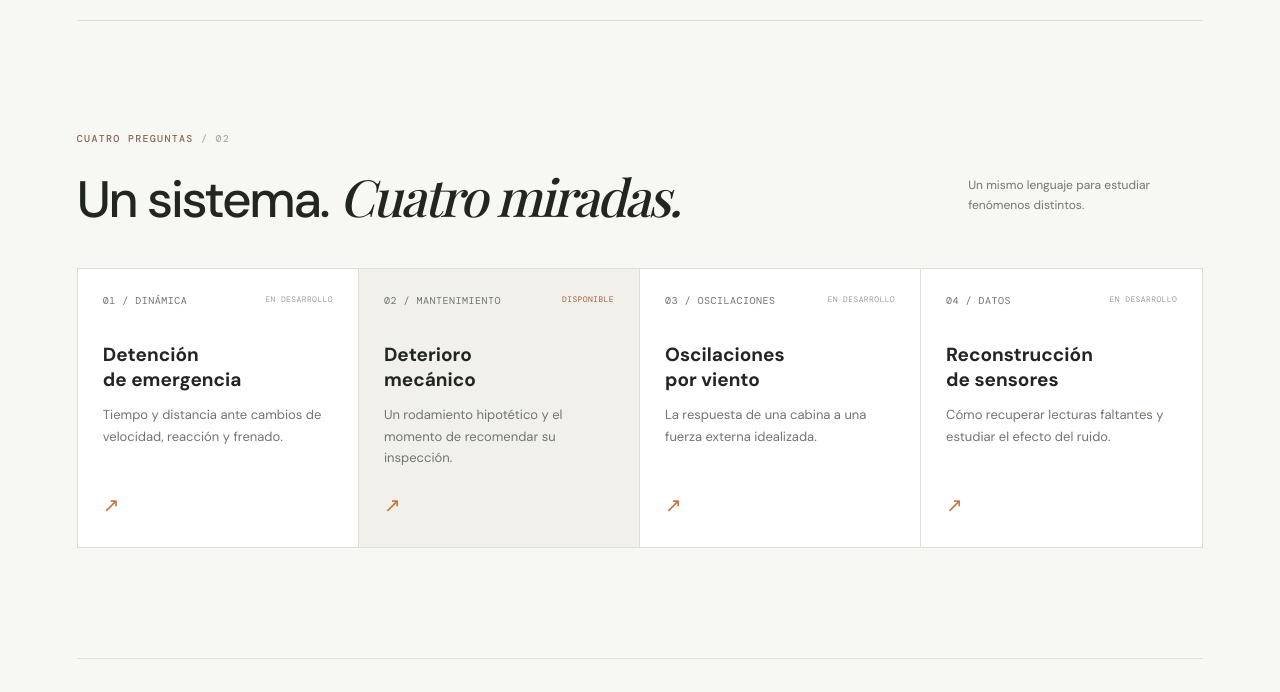
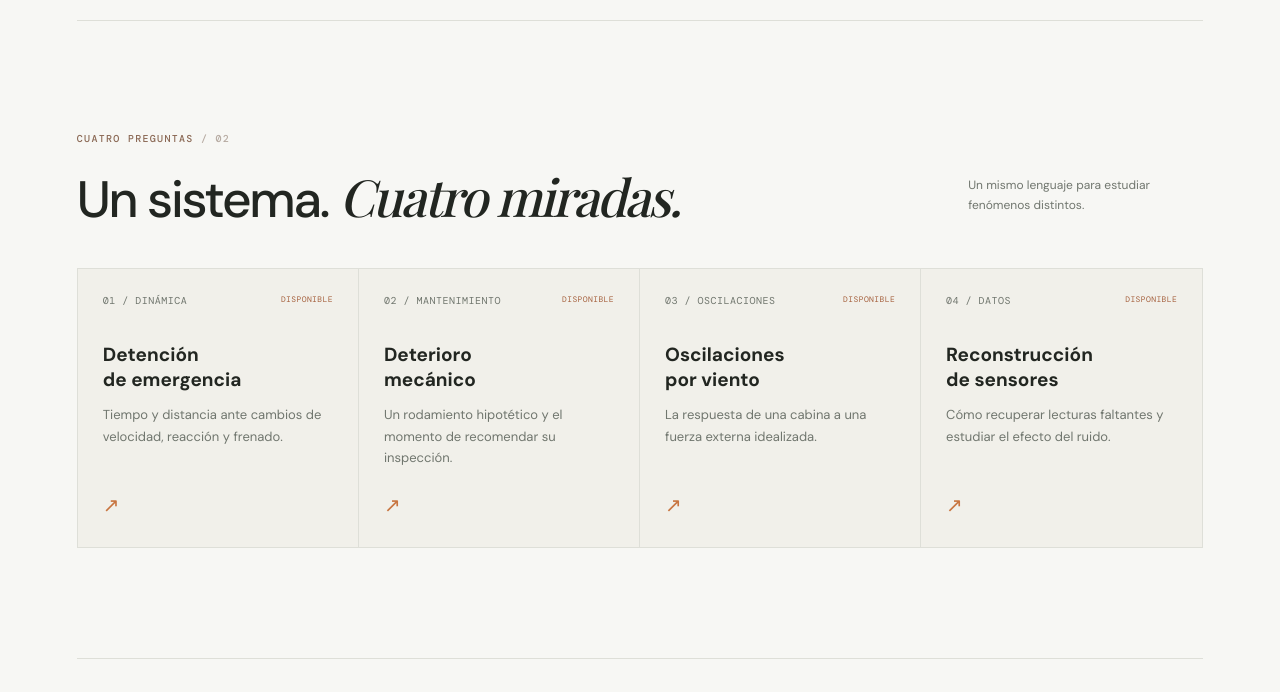
Before and after one commit to ADDIEF/Teleferico-metodos, a website: page index.html in a window 1280 px wide. Shown: the part 1299-1991 px from the top of the page. Drawn offline with nearby package versions, Linux system fonts and the light colour scheme; a web font is replaced by a local one.

Commit message:
Renovación de la pagina principal.

```diff
--- a/index.html
+++ b/index.html
@@ -59,8 +59,8 @@
                     </div>
                     <p>Un mismo lenguaje para estudiar fenómenos distintos.</p>
                 </div>
-                <div class="cards"><a href="detencion.html" class="card">
-                        <div><span class="cardno">01 / DINÁMICA</span><span class="status">EN DESARROLLO</span></div>
+                <div class="cards"><a href="detencion.html" class="card featured">
+                        <div><span class="cardno">01 / DINÁMICA</span><span class="status active">DISPONIBLE</span></div>
                         <h3>Detención<br>de emergencia</h3>
                         <p>Tiempo y distancia ante cambios de velocidad, reacción y frenado.</p><span
                             class="cardarrow">↗</span>
@@ -70,14 +70,14 @@
                         <h3>Deterioro<br>mecánico</h3>
                         <p>Un rodamiento hipotético y el momento de recomendar su inspección.</p><span
                             class="cardarrow">↗</span>
-                    </a><a href="viento.html" class="card">
-                        <div><span class="cardno">03 / OSCILACIONES</span><span class="status">EN DESARROLLO</span>
+                    </a><a href="viento.html" class="card featured">
+                        <div><span class="cardno">03 / OSCILACIONES</span><span class="status active">DISPONIBLE</span>
                         </div>
                         <h3>Oscilaciones<br>por viento</h3>
                         <p>La respuesta de una cabina a una fuerza externa idealizada.</p><span
                             class="cardarrow">↗</span>
-                    </a><a href="sensores.html" class="card">
-                        <div><span class="cardno">04 / DATOS</span><span class="status">EN DESARROLLO</span></div>
+                    </a><a href="sensores.html" class="card featured">
+                        <div><span class="cardno">04 / DATOS</span><span class="status active">DISPONIBLE</span></div>
                         <h3>Reconstrucción<br>de sensores</h3>
                         <p>Cómo recuperar lecturas faltantes y estudiar el efecto del ruido.</p><span
                             class="cardarrow">↗</span>
```
